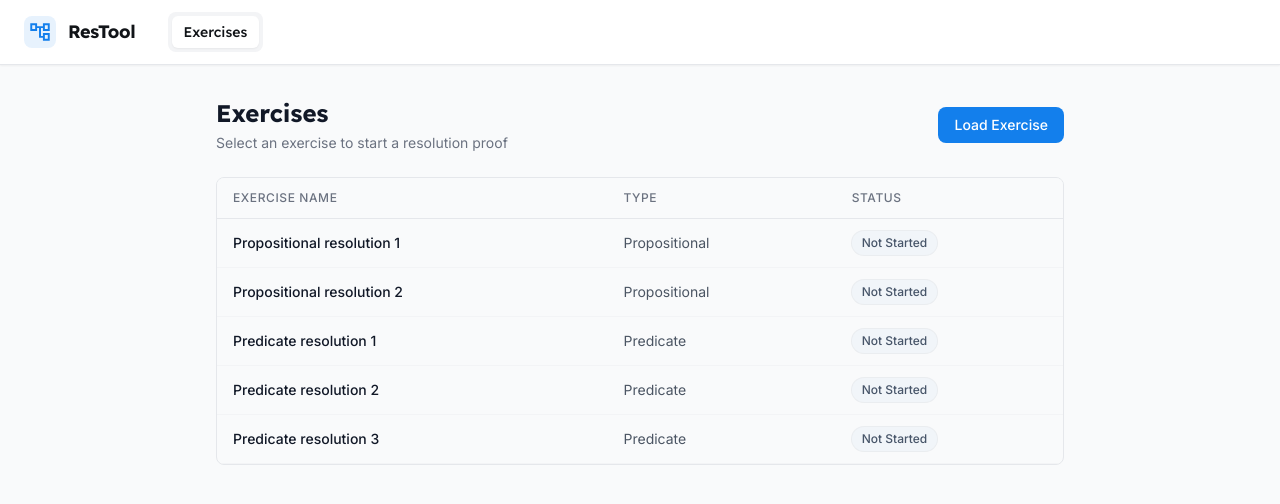
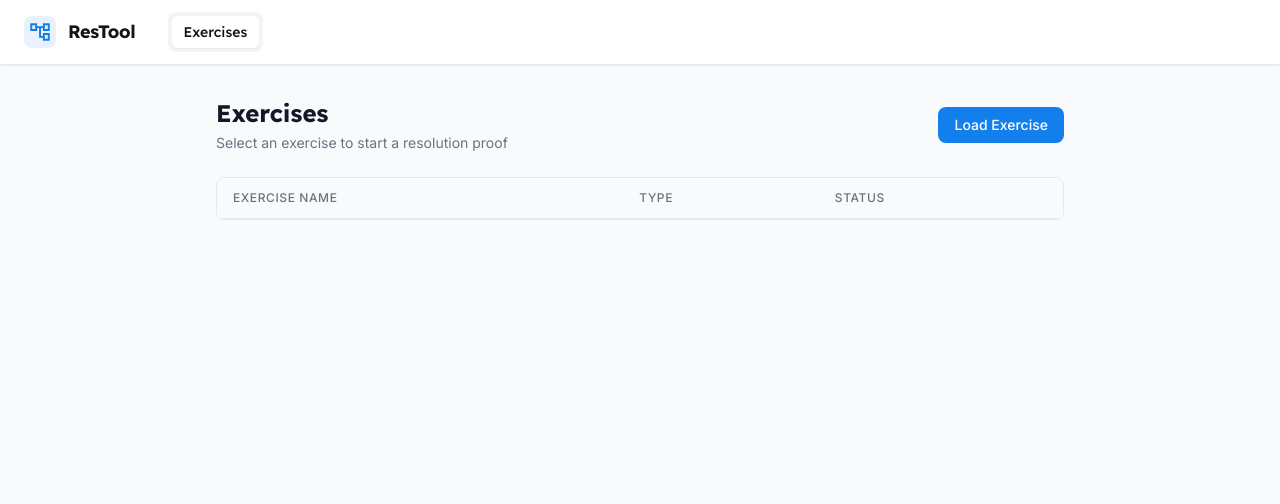
Before and after one commit to Eldern45/ResTool, a React (Vite) app: page / in a window 1280 px wide. Shown: the top 504 px of the page. Built offline with nearby package versions, Linux system fonts and the light colour scheme.

Commit message:
Disable JSON-based task loading and update task title

```diff
--- a/src/core/taskLoaderBrowser.ts
+++ b/src/core/taskLoaderBrowser.ts
@@ -1,9 +1,11 @@
 import tasksData from '../tasks/tasks.json';
 import type { Task, TaskFile } from './types';
 
+const DISABLE_JSON_TASKS = true;
 const taskFile = tasksData as TaskFile;
 
 export function getAllTasks(): Task[] {
+  if (DISABLE_JSON_TASKS) return [];
   return taskFile.tasks as Task[];
 }
 
--- a/src/tasks/tasks.json
+++ b/src/tasks/tasks.json
@@ -2,7 +2,7 @@
   "tasks": [
     {
       "id": "prop-01",
-      "title": "Propositional resolution 1",
+      "title": "PNIGGGGERS",
       "logicType": "propositional",
       "clauses": [
         "{A, B}",
```
